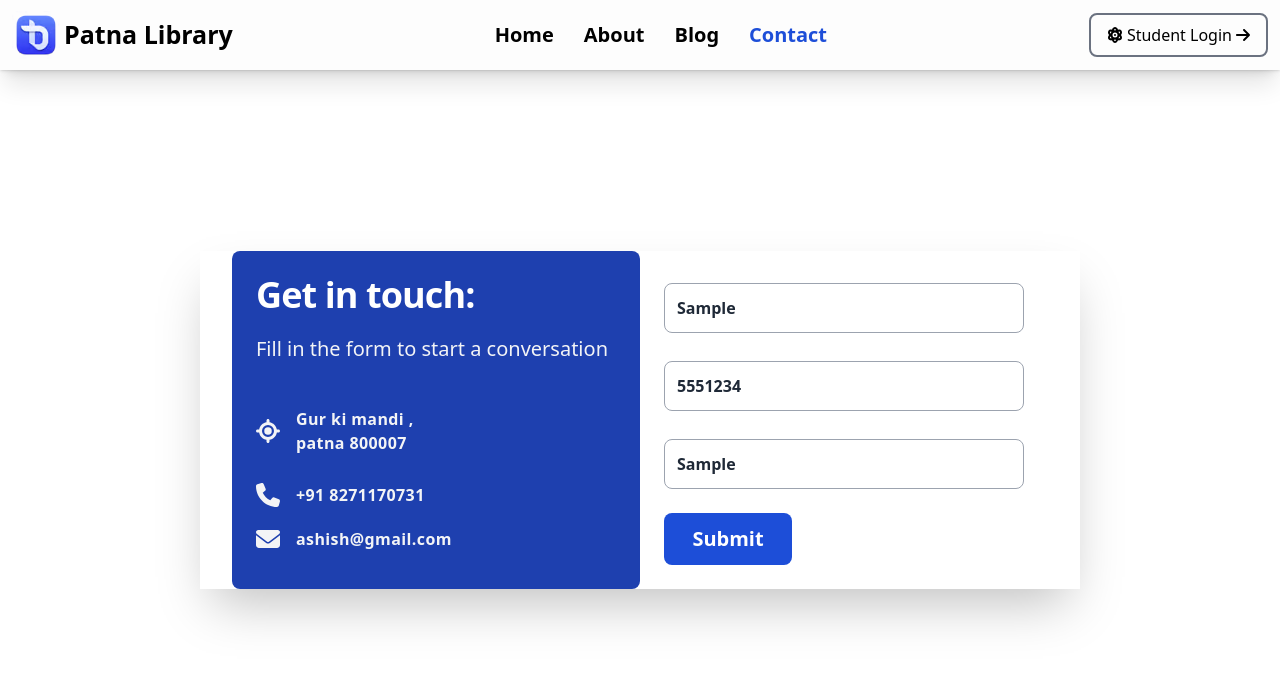
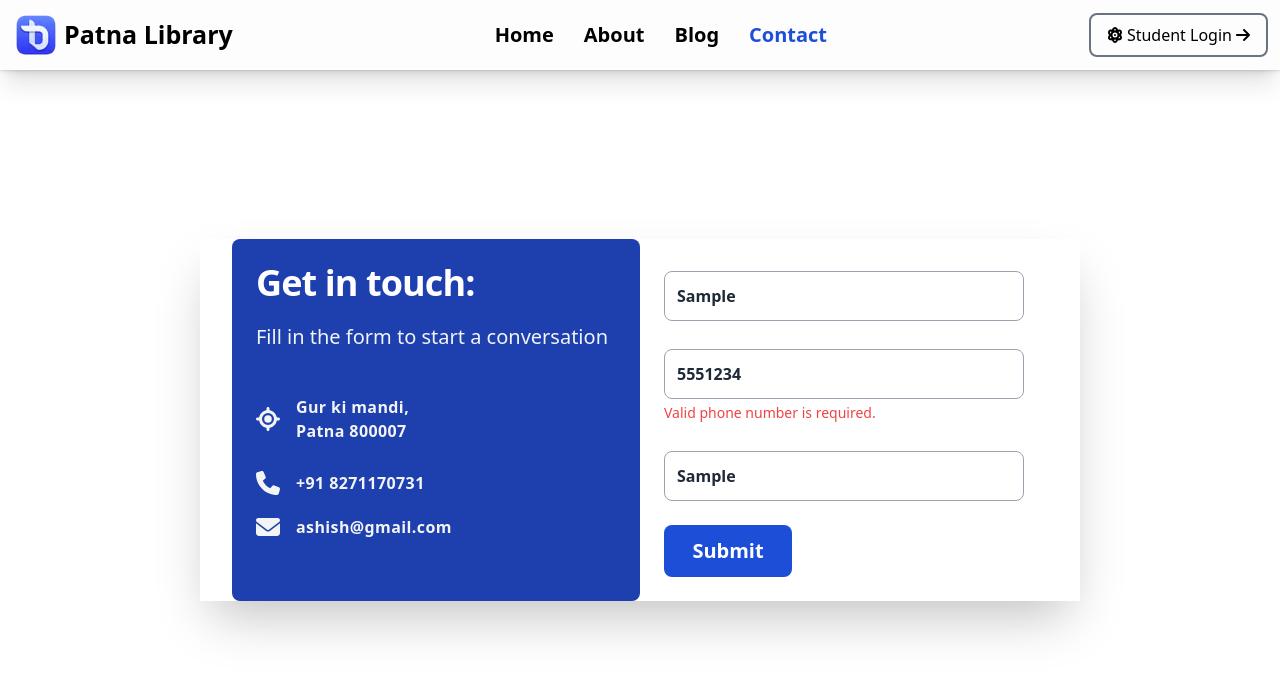
Before and after one commit to Ujjwal1327/pat-lib, a React (Vite) app: page /contact in a window 1280 px wide. Both pictures are taken after typing "Sample", "5551234", "Sample" into the empty fields and a click on the button "Submit". Shown: the top 674 px of the page. Built offline with nearby package versions, Linux system fonts and the light colour scheme; no server answers.

Commit message:
contact page and rules

```diff
--- a/src/Pages/Contact.jsx
+++ b/src/Pages/Contact.jsx
@@ -1,91 +1,82 @@
-import { faEnvelope, faLocation, faPhone } from "@fortawesome/free-solid-svg-icons";
+import { faEnvelope, faLocation, faPhone, faSpinner } from "@fortawesome/free-solid-svg-icons";
 import { FontAwesomeIcon } from "@fortawesome/react-fontawesome";
 import PageTitle from "../components/PageTitle";
 import { useState } from "react";
 import { db } from "../Firebase";
 import { format } from "date-fns"; // to format date and time
-
 import { addDoc, collection, Timestamp } from "firebase/firestore";
 
 export default function Contact() {
     const [name, setName] = useState('');
-    const [num, setNum] = useState("");
-    const [add, setAdd] = useState('')
+    const [num, setNum] = useState('');
+    const [add, setAdd] = useState('');
     const [alert, setAlert] = useState(null);
     const [loading, setLoading] = useState(false);
+    const [errors, setErrors] = useState({});
+
     const visitorsCollectionRef = collection(db, 'visitors');
+
+    const validateInputs = () => {
+        const newErrors = {};
+        if (!name.trim()) newErrors.name = "Name is required.";
+        if (!num.trim() || !/^\d{10}$/.test(num)) newErrors.num = "Valid phone number is required.";
+        if (!add.trim()) newErrors.add = "Address is required.";
+        setErrors(newErrors);
+        return Object.keys(newErrors).length === 0;
+    };
+
     const handleAddVisitor = async (e) => {
         e.preventDefault();
-        if (name && num && add) {
+        if (!validateInputs()) return;
+
         setLoading(true);
         try {
-                // Get the current date and time
-                console.log("yaha tak")
             const currentDate = new Date();
-                const formattedDate = format(currentDate, "MM/dd/yyyy"); // Date format (MM/dd/yyyy)
-                const formattedTime = format(currentDate, "hh:mm a"); // 12-hour format (hh:mm AM/PM)
+            const formattedDate = format(currentDate, "MM/dd/yyyy");
+            const formattedTime = format(currentDate, "hh:mm a");
+
             const newVisitor = {
-                    name: name,
+                name,
                 number: num,
                 address: add,
                 reminder: 0,
-                    date: formattedDate,  // Adding the date
-                    time: formattedTime,  // Adding the time
+                date: formattedDate,
+                time: formattedTime,
                 createdAt: Timestamp.now(),
             };
 
-                const docRef = await addDoc(visitorsCollectionRef, newVisitor);
+            await addDoc(visitorsCollectionRef, newVisitor);
+
             setName("");
             setNum("");
             setAdd("");
-                setAlert({
-                    type: 'success',
-                    message: 'Shift added successfully!',
-                });
+            setAlert({ type: 'success', message: 'Shift added successfully!' });
         } catch (err) {
-                setAlert({
-                    type: 'error',
-                    message: 'Error adding visitors. Please try again.',
-                });
+            setAlert({ type: 'error', message: 'Error adding visitors. Please try again.' });
         } finally {
             setLoading(false);
-            }
-            setTimeout(() => setAlert(null), 2000);
-        } else {
-            setAlert({
-                type: 'error',
-                message: 'Please fill in all fields.',
-            });
             setTimeout(() => setAlert(null), 2000);
         }
     };
 
+    return (
+        <div className="relative flex items-top justify-center min-h-[700px] bg-white sm:items-center sm:pt-0">
+            <PageTitle title="Contact" />
 
-
-
-    return (
-        <div className="relative flex items-top justify-center min-h-[700px] bg-white sm:items-center sm:pt-0 ">
-            <PageTitle title="Contact" />
-            {/* Custom Alert */}
             {alert && (
                 <div
                     className={`fixed top-20 left-1/2 -translate-x-1/2 sm:right-0 m-2 mx-auto text-center w-[90%] py-5 mb-4 text-white ${alert.type === "success" ? "bg-green-500" : "bg-red-500"
                         }`}
                 >
                     {alert.message}
+                </div>
+            )}
 
-                    {/* Shrinking Bar */}
-                    <div
-                        className="h-1 bg-white absolute bottom-0 left-0 animate-shrinkBar"
-                    ></div>
-                </div>
-
-            )}
-            <div className="max-w-7xl  mx-auto sm:px-6 lg:px-8 shadow-2xl">
+            <div className="max-w-7xl mx-auto sm:px-6 lg:px-8 shadow-2xl">
                 <div className="overflow-hidden">
-                    <div className="grid grid-cols-1 w-full md:grid-cols-2 ">
-                        {/*This is left details*/}
-                        <div className="p-6 mr-2 bg-blue-800 sm:rounded-lg w-full flex flex-col gap-3" >
+                    <div className="grid grid-cols-1 w-full md:grid-cols-2">
+                        {/* Left Details */}
+                        <div className="p-6 mr-2 bg-blue-800 sm:rounded-lg w-full flex flex-col gap-3">
                             <h1 className="text-3xl sm:text-4xl text-white font-extrabold tracking-tight">
                                 Get in touch:
                             </h1>
@@ -96,7 +87,7 @@ export default function Contact() {
                             <div className="flex items-center mt-8 text-gray-100">
                                 <FontAwesomeIcon icon={faLocation} className="text-2xl" />
                                 <div className="ml-4 text-md tracking-wide font-semibold w-40">
-                                    Gur ki mandi , patna 800007
+                                    Gur ki mandi, Patna 800007
                                 </div>
                             </div>
 
@@ -108,32 +99,30 @@ export default function Contact() {
                             </div>
 
                             <div className="flex items-center mt-2 text-gray-100">
-
                                 <FontAwesomeIcon icon={faEnvelope} className="text-2xl" />
                                 <div className="ml-4 text-md tracking-wide font-semibold w-40">
                                     ashish@gmail.com
                                 </div>
                             </div>
                         </div>
-                        {/*This is right form*/}
-                        <form
-                            onSubmit={handleAddVisitor}
-                            className="p-6 flex flex-col justify-center  gap-3">
+
+                        {/* Right Form */}
+                        <form onSubmit={handleAddVisitor} className="p-6 flex flex-col justify-center gap-3">
                             <div className="flex flex-col">
                                 <label htmlFor="name" className="hidden">
                                     Full Name
                                 </label>
                                 <input
-                                    type="name"
+                                    type="text"
                                     name="name"
                                     id="name"
                                     value={name}
-                                    onChange={(e) => { setName(e.target.value) }}
+                                    onChange={(e) => setName(e.target.value)}
                                     placeholder="Full Name"
                                     className="w-100 mt-2 py-3 px-3 rounded-lg bg-white border border-gray-400 text-gray-800 font-semibold focus:border-blue-500 focus:outline-none"
                                 />
+                                {errors.name && <span className="text-red-500 text-sm mt-1">{errors.name}</span>}
                             </div>
-
 
                             <div className="flex flex-col mt-2">
                                 <label htmlFor="tel" className="hidden">
@@ -144,34 +133,46 @@ export default function Contact() {
                                     name="tel"
                                     id="tel"
                                     value={num}
-                                    onChange={(e) => { setNum(e.target.value) }}
+                                    onChange={(e) => setNum(e.target.value)}
                                     placeholder="Telephone Number"
                                     className="w-100 mt-2 py-3 px-3 rounded-lg bg-white border border-gray-400 text-gray-800 font-semibold focus:border-blue-500 focus:outline-none"
                                 />
+                                {errors.num && <span className="text-red-500 text-sm mt-1">{errors.num}</span>}
                             </div>
 
                             <div className="flex flex-col mt-2">
                                 <label htmlFor="add" className="hidden">
-                                    Email
+                                    Address
                                 </label>
                                 <input
                                     type="text"
                                     name="add"
                                     id="add"
                                     value={add}
-                                    onChange={(e) => { setAdd(e.target.value) }}
+                                    onChange={(e) => setAdd(e.target.value)}
                                     placeholder="Address"
                                     className="w-100 mt-2 py-3 px-3 rounded-lg bg-white border border-gray-400 text-gray-800 font-semibold focus:border-blue-500 focus:outline-none"
                                 />
+                                {errors.add && <span className="text-red-500 text-sm mt-1">{errors.add}</span>}
                             </div>
-                            <button type="submit"
-                                className="md:w-32 bg-blue-700 hover:bg-blue-dark text-white font-semibold text-xl py-3 px-6 rounded-lg mt-3 hover:bg-blue-900 transition ease-in-out duration-300"
+
+                            <button
+                                type="submit"
+                                className="md:w-32 bg-blue-700 text-white font-semibold text-xl py-3 px-6 rounded-lg mt-3 hover:bg-blue-900 transition ease-in-out duration-300 flex items-center justify-center"
                                 disabled={loading}
                             >
-                                Submit
+                                {loading ? (
+                                    <div className="flex items-center justify-center">
+                                        <FontAwesomeIcon
+                                            icon={faSpinner}
+                                            className="animate-spin text-4xl text-white"
+                                        />
+                                    </div>
+                                ) : (
+                                    "Submit"
+                                )}
                             </button>
                         </form>
-
                     </div>
                 </div>
             </div>
```
Also changed, not shown: src/Pages/NotFound.jsx (+23 -11 lines). Lines whose indentation alone changed are shown as unchanged.
